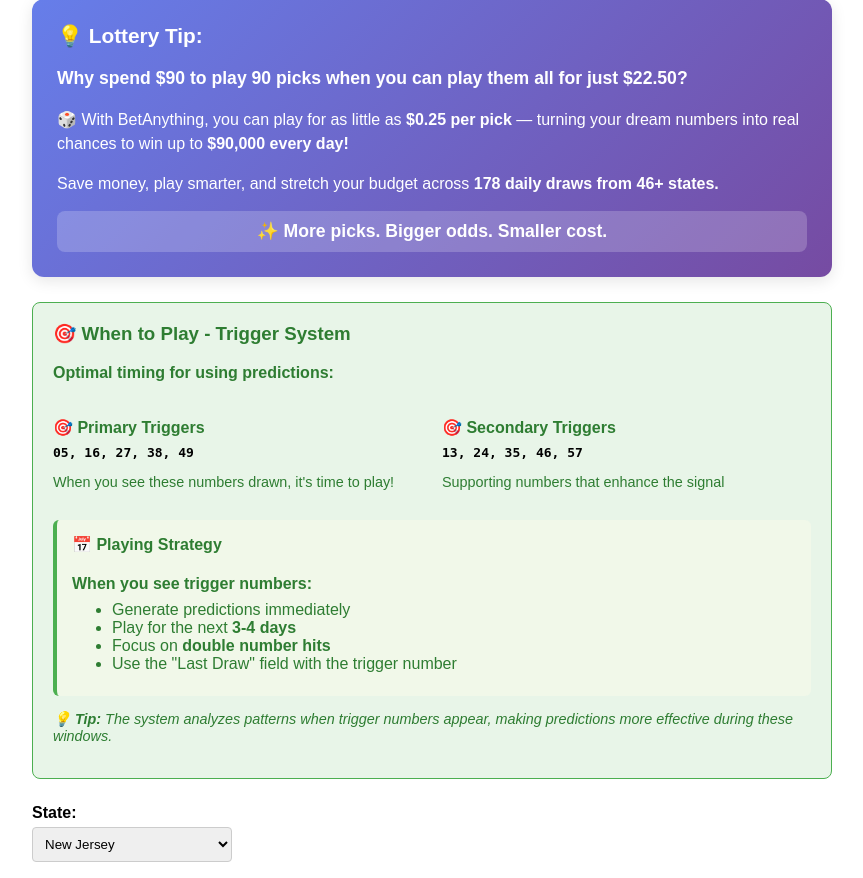
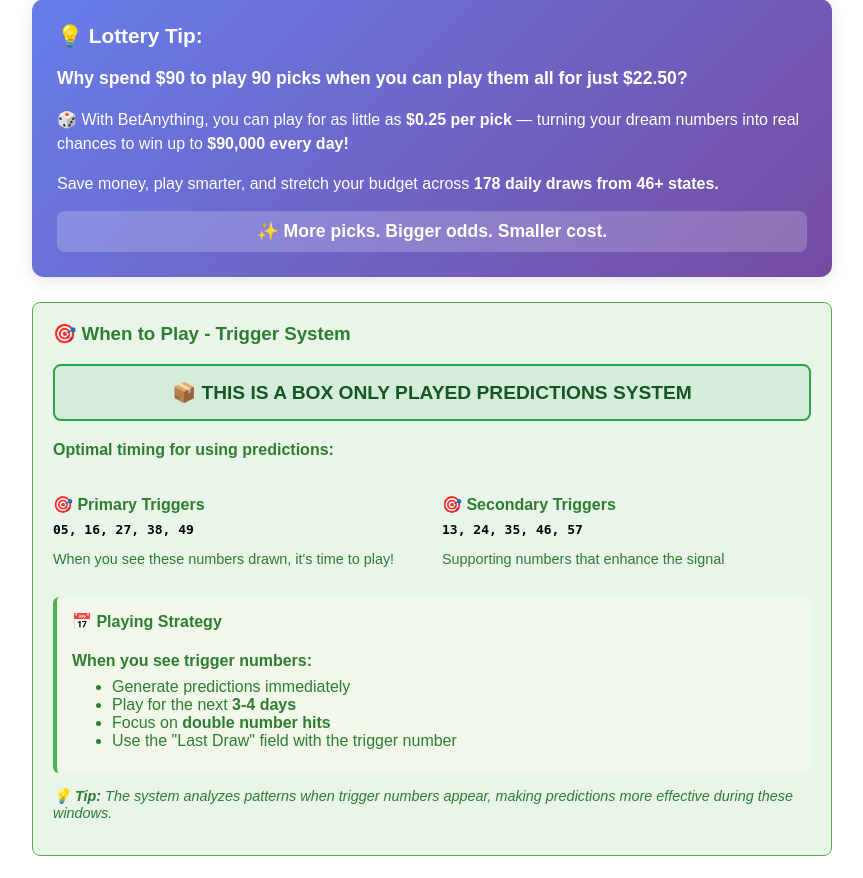
Before and after one commit to Oliverdx88/pick3-website, a Flask app: page /predict in a window 1280 px wide. Shown: the part 196-1074 px from the top of the page, without its empty margins (208-1071 px from the left). Run offline with Flask 3, Linux system fonts and the light colour scheme; the visitor is signed in with stand-in values (Sample User, id 1); data comes from the database, SQL or seed files in the repository.

Commit message:
Add BOX ONLY PLAYED PREDICTIONS SYSTEM notice to trigger system section

```diff
--- a/templates/predict.html
+++ b/templates/predict.html
@@ -50,6 +50,13 @@
 
     <div style="background: #e8f5e8; border: 1px solid #4caf50; padding: 20px; border-radius: 8px; margin-bottom: 25px;">
         <h3 style="color: #2e7d32; margin-top: 0;">🎯 When to Play - Trigger System</h3>
+
+        <div style="background: #d4edda; border: 2px solid #28a745; padding: 15px; border-radius: 8px; margin-bottom: 20px; text-align: center;">
+            <h4 style="color: #155724; margin: 0; font-size: 1.2em; font-weight: bold;">
+                📦 THIS IS A BOX ONLY PLAYED PREDICTIONS SYSTEM
+            </h4>
+        </div>
+
         <p style="margin-bottom: 15px; color: #2e7d32;"><strong>Optimal timing for using predictions:</strong></p>
 
         <div style="display: grid; grid-template-columns: 1fr 1fr; gap: 20px; margin-bottom: 15px;">
```
